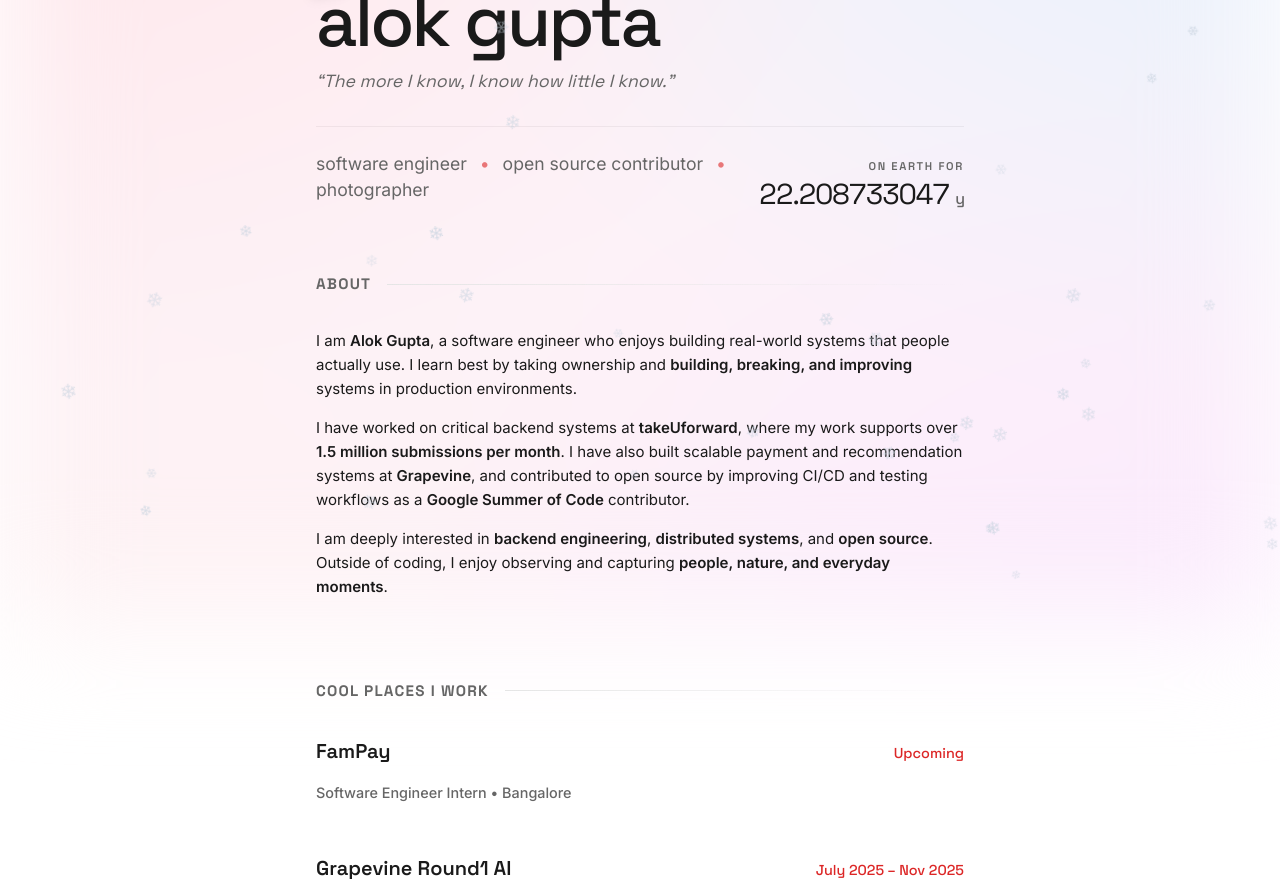
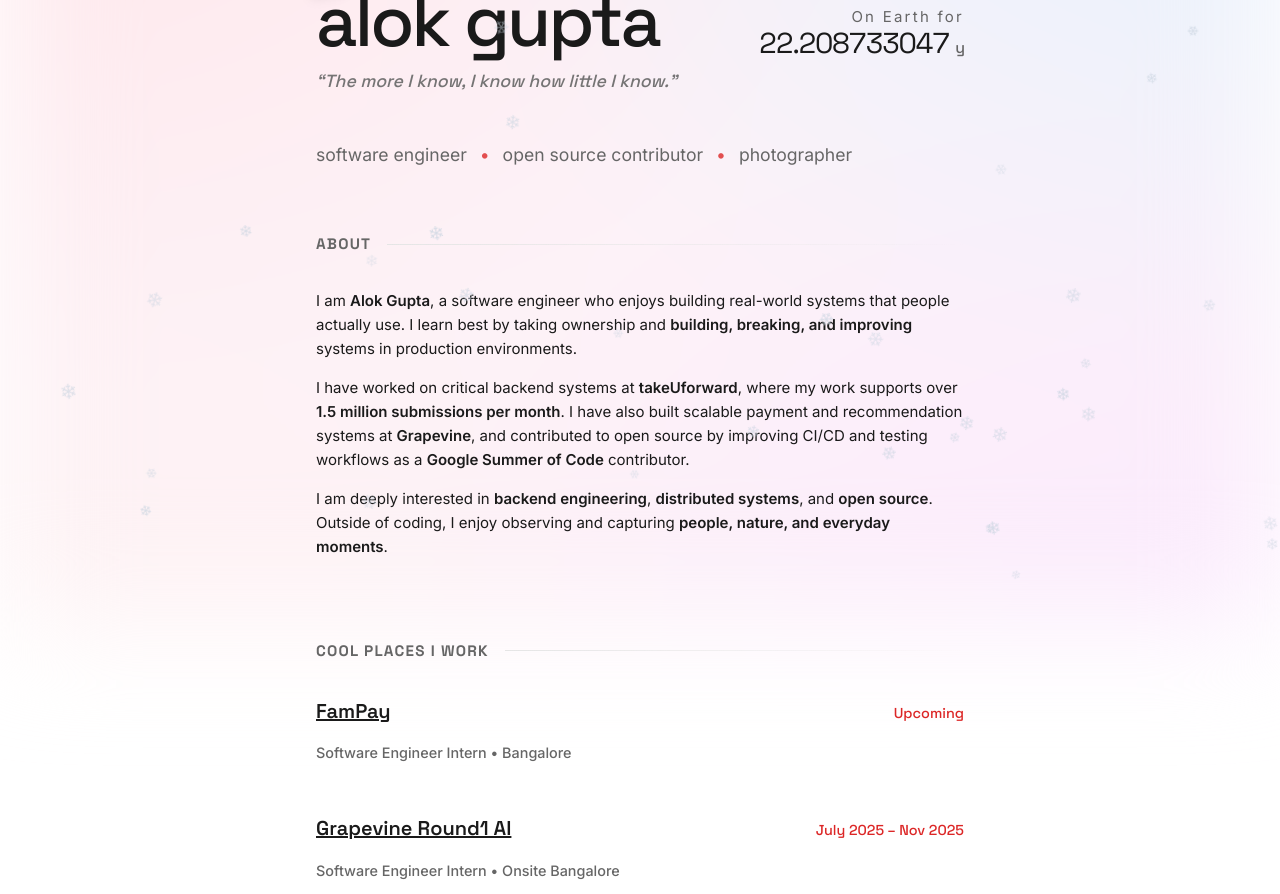
Before and after one commit to aialok/aialok, an Astro site: page / in a window 1280 px wide. Shown: the part 178-1072 px from the top of the page. Built offline with nearby package versions, Linux system fonts and the light colour scheme; Astro itself is replaced by a stand-in of ours.

Commit message:
feat: Refactor hero section layout, add education section, and link experience entries.

```diff
--- a/src/pages/index.astro
+++ b/src/pages/index.astro
@@ -19,7 +19,7 @@ import { SITE_DESCRIPTION, SITE_TITLE } from '../consts';
 		<main>
 			<!-- Hero Section -->
 			<div class="hero animate">
-				<div class="hero-top">
+				<div class="hero-header-row">
 					<div class="name-wrapper">
 						<!-- SVG Santa Hat -->
 						<svg class="svg-hat" viewBox="0 0 100 100" fill="none" xmlns="http://www.w3.org/2000/svg">
@@ -30,13 +30,8 @@ import { SITE_DESCRIPTION, SITE_TITLE } from '../consts';
 						</svg>
 						<h1>alok gupta</h1>
 					</div>
-					<p class="quote">“The more I know, I know how little I know.”</p>
-				</div>
 
-				<div class="hero-meta">
-					<p class="tagline">software engineer <span class="sep">•</span> open source contributor <span class="sep">•</span> photographer</p>
-
-					<!-- Life Timer -->
+					<!-- Life Timer (Moved to Top Right) -->
 					<div class="life-timer-container">
 						<span class="life-label">On Earth for</span>
 						<div class="timer-value">
@@ -45,6 +40,10 @@ import { SITE_DESCRIPTION, SITE_TITLE } from '../consts';
 						</div>
 					</div>
 				</div>
+
+				<p class="quote">“The more I know, I know how little I know.”</p>
+
+				<p class="tagline">software engineer <span class="sep">•</span> open source contributor <span class="sep">•</span> photographer</p>
 			</div>
 
 			<!-- About Section -->
@@ -68,7 +67,7 @@ import { SITE_DESCRIPTION, SITE_TITLE } from '../consts';
 					<!-- FamPay -->
 					<div class="list-item">
 						<div class="list-header">
-							<span class="list-title">FamPay</span>
+							<a href="https://www.famapp.in/" target="_blank" class="list-title link">FamPay</a>
 							<span class="list-meta">Upcoming</span>
 						</div>
 						<p class="list-role">Software Engineer Intern • Bangalore</p>
@@ -77,7 +76,7 @@ import { SITE_DESCRIPTION, SITE_TITLE } from '../consts';
 					<!-- Grapevine -->
 					<div class="list-item">
 						<div class="list-header">
-							<span class="list-title">Grapevine Round1 AI</span>
+							<a href="https://www.grapevine.in/home" target="_blank" class="list-title link">Grapevine Round1 AI</a>
 							<span class="list-meta">July 2025 – Nov 2025</span>
 						</div>
 						<p class="list-role">Software Engineer Intern • Onsite Bangalore</p>
@@ -86,7 +85,7 @@ import { SITE_DESCRIPTION, SITE_TITLE } from '../consts';
 					<!-- TakeUForward -->
 					<div class="list-item">
 						<div class="list-header">
-							<span class="list-title">TakeUForward</span>
+							<a href="https://takeuforward.org/" target="_blank" class="list-title link">TakeUForward</a>
 							<span class="list-meta">Sep 2024 – July 2025</span>
 						</div>
 						<p class="list-role">Software Engineer Intern • Remote</p>
@@ -95,7 +94,7 @@ import { SITE_DESCRIPTION, SITE_TITLE } from '../consts';
 					<!-- GSoC -->
 					<div class="list-item">
 						<div class="list-header">
-							<span class="list-title">Google Summer of Code</span>
+							<a href="https://summerofcode.withgoogle.com/archive/2024/projects/izshFtex" target="_blank" class="list-title link">Google Summer of Code</a>
 							<span class="list-meta">May 2024 - Aug 2024</span>
 						</div>
 						<p class="list-role">Open Source Contributor • JSON Schema (Remote)</p>
@@ -148,6 +147,20 @@ import { SITE_DESCRIPTION, SITE_TITLE } from '../consts';
 							<li>Innovated a custom workflow for <b>Preview Deployments on Forked PRs</b>, overcoming Cloudflare limitations and boosting code review efficiency by 50%.</li>
 							<li>Established a complete end-to-end testing suite using <b>Cypress with Codecov</b>, increasing test coverage and code quality metrics by 75%.</li>
 						</ul>
+					</div>
+				</div>
+			</section>
+
+			<!-- Education Section -->
+			<section class="section animate delay-4">
+				<h2>cool places i learn</h2>
+				<div class="list">
+					<div class="list-item">
+						<div class="list-header">
+							<span class="list-title">Indian Institute Of Information Technology, Ranchi</span>
+							<span class="list-meta">2022 – 2026</span>
+						</div>
+						<p class="list-role">B.Tech in Computer Science and Engineering (DS & AI)</p>
 					</div>
 				</div>
 			</section>
@@ -242,6 +255,13 @@ import { SITE_DESCRIPTION, SITE_TITLE } from '../consts';
 				pointer-events: none; /* Don't interfere with clicks */
 				user-select: none;
 			}
+			.hero-header-row {
+				display: flex;
+				justify-content: space-between;
+				align-items: flex-end; /* Align bottom of Name and Timer */
+				width: 100%;
+				margin-bottom: 0.5rem;
+			}
 			.hero-top {
 				width: 100%;
 			}
@@ -250,11 +270,12 @@ import { SITE_DESCRIPTION, SITE_TITLE } from '../consts';
 				font-style: italic;
 				color: var(--text-muted); /* Darker, more visible */
 				font-size: 1.1rem;
-				font-weight: 400;
-				margin-top: 0.5rem; /* Add breathing room */
+				font-weight: 500; /* Slightly bolder */
+				margin-top: 0.5rem;
 				margin-bottom: 2rem;
 				max-width: 650px;
 				line-height: 1.4;
+				opacity: 0.9;
 			}
 			.hero-meta {
 				display: flex;
@@ -269,13 +290,14 @@ import { SITE_DESCRIPTION, SITE_TITLE } from '../consts';
 			.tagline .sep {
 				color: var(--accent-red);
 				margin: 0 0.5rem;
-				opacity: 0.6;
+				opacity: 0.8;
 			}
 			.tagline {
 				margin: 0;
-				max-width: 65%; /* Wider to prevent awkward wrapping */
+				max-width: 100%;
+				white-space: nowrap;
 				line-height: 1.5;
-				padding-bottom: 0.3rem; /* Visual optical alignment with timer numbers */
+				padding-top: 1rem;
 			}
 			.life-timer-container {
 				margin-top: 0;
@@ -283,13 +305,6 @@ import { SITE_DESCRIPTION, SITE_TITLE } from '../consts';
 				flex-direction: column;
 				align-items: flex-end; /* Align right */
 				justify-content: center;
-				gap: 0; /* Tighter spacing */
-			}
-			.life-label {
-				font-family: 'Space Grotesk', sans-serif;
-				font-size: 0.7rem;
-				font-weight: 600;
-				text-transform: uppercase;
 				letter-spacing: 0.15em;
 				color: var(--text-muted);
 				opacity: 1; /* More visible */
```
